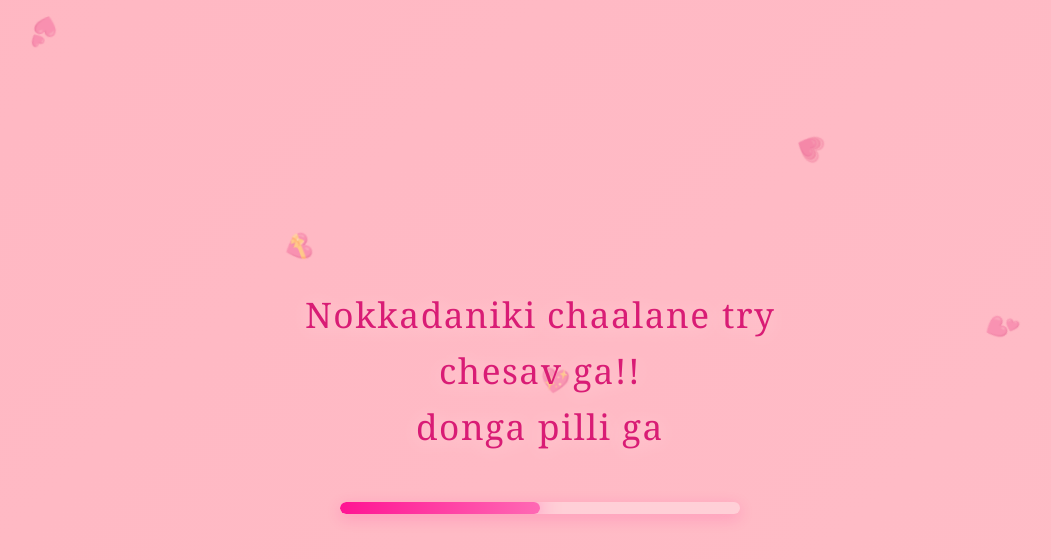
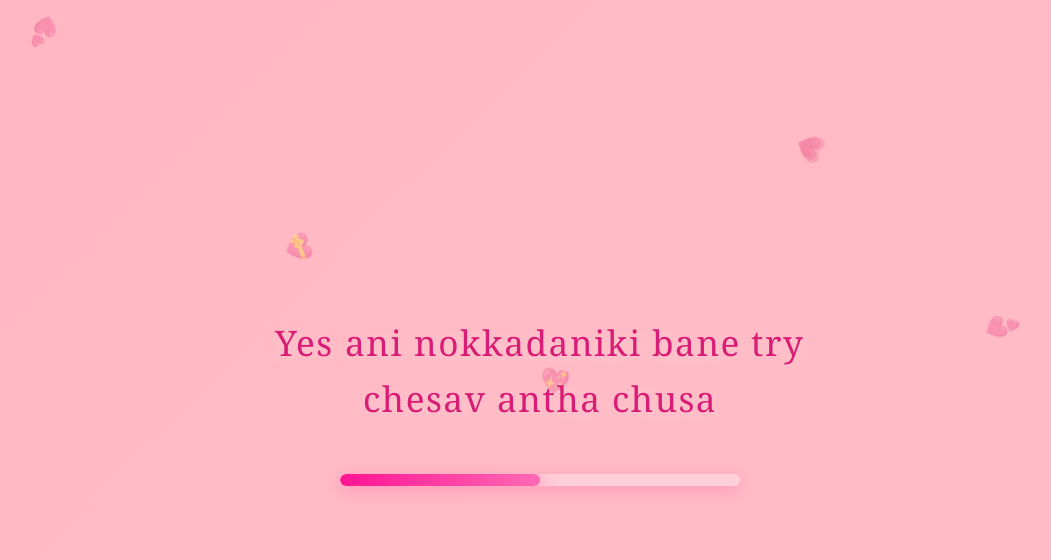
Before and after one commit to pisipativenkatshanmukh-cpu/rose_2, a plain HTML site: page page2.html in a window 1280 px wide. Shown: the whole page, without its empty margins (100-1151 px from the left). Drawn offline with Linux system fonts and the light colour scheme.

Commit message:
Update page2.html

```diff
--- a/page2.html
+++ b/page2.html
@@ -160,14 +160,14 @@
     <div class="heart" style="left: 85%; animation-delay: 3s;">💕</div>
 
     <div class="message">
-        <span class="word">Nokkadaniki</span>
-        <span class="word">chaalane</span>
-        <span class="word">try</span>
-        <span class="word">chesav</span>
-        <span class="word">ga!!</span><br>
-        <span class="word">donga </span>
-        <span class="word">pilli</span>
-        <span class="word">ga</span>
+        <span class="word">Yes</span>
+        <span class="word">ani</span>
+        <span class="word">nokkadaniki</span>
+        <span class="word">bane</span>
+        <span class="word">try</span><br>
+        <span class="word">chesav </span>
+        <span class="word">antha</span>
+        <span class="word">chusa</span>
     </div>
 
     <div class="loading-container">
```
